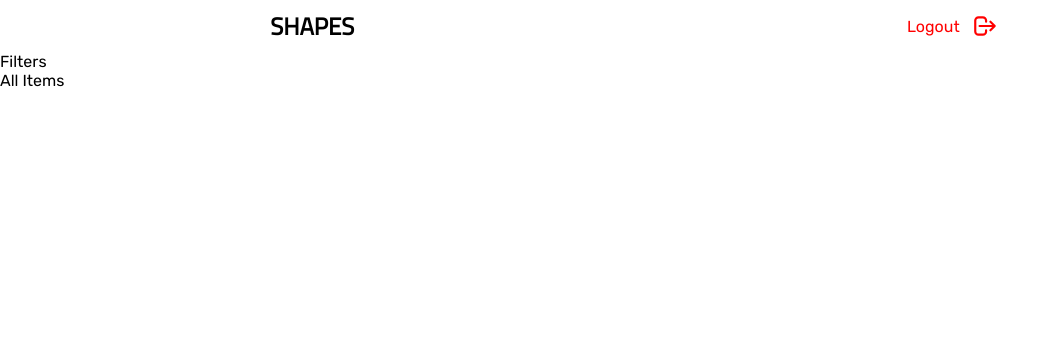
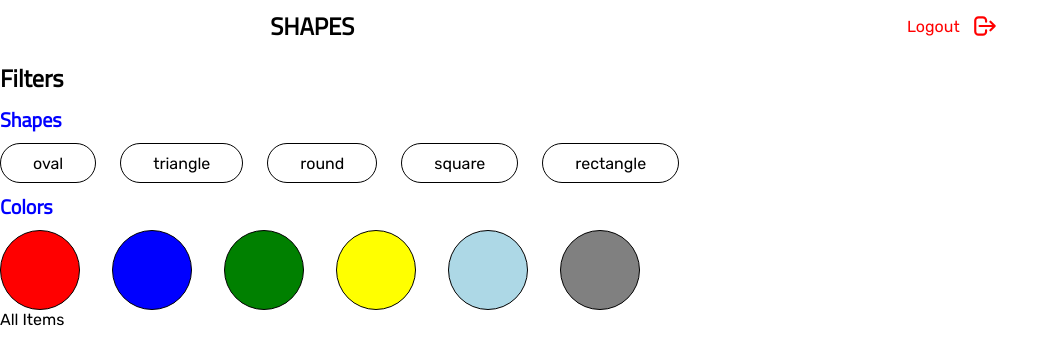
Before and after one commit to samuelkurdz/shapes, a React (Create React App) app: page / in a window 1280 px wide. Both pictures are taken after a click on the button "Login". Shown: the top 364 px of the page, without its empty margins (0-1058 px from the left). Built offline with nearby package versions, Linux system fonts and the light colour scheme.

Commit message:
colors and shapes

```diff
--- a/src/components/filters/filters.scss
+++ b/src/components/filters/filters.scss
@@ -0,0 +1,47 @@
+.shapes-container {
+	h4 {
+		color: blue;
+		font-size: 20px;
+	}
+	div {
+		display: flex;
+		gap: 1.5rem;
+
+		p {
+			border: 1px solid black;
+			padding: 0.6rem 2rem;
+			border-radius: 20px;
+			cursor: pointer;
+		}
+	}
+}
+
+.colors-container {
+	h4 {
+		color: blue;
+		font-size: 20px;
+	}
+	div {
+		display: flex;
+		gap: 2rem;
+
+		p {
+			border: 1px solid black;
+			height: 80px;
+			width: 80px;
+			padding: auto;
+			display: flex;
+			align-items: center;
+			justify-content: center;
+			border-radius: 50%;
+			cursor: pointer;
+		}
+	}
+}
+
+.red { background: red; }
+.blue { background: blue; }
+.green { background: green; }
+.yellow { background: yellow; }
+.lightblue { background: lightblue; }
+.grey { background: grey; }
--- a/src/components/filters/filters.tsx
+++ b/src/components/filters/filters.tsx
@@ -1,11 +1,30 @@
 // eslint-disable-next-line no-use-before-define
 import React from 'react';
+import { shapes, colors } from '../../mock-data';
 import './filters.scss';
 
 const Filters = () => {
   return (
     <div>
-      <p>Filters</p>
+      <h2>Filters</h2>
+
+      <section className="shapes-container">
+        <h4>Shapes</h4>
+        <div>
+          {shapes.map((shape) => (
+            <p>{shape}</p>
+          ))}
+        </div>
+      </section>
+
+      <section className="colors-container">
+        <h4>Colors</h4>
+        <div>
+          {colors.map((color) => (
+            <p className={color} />
+          ))}
+        </div>
+      </section>
     </div>
   );
 };
```
